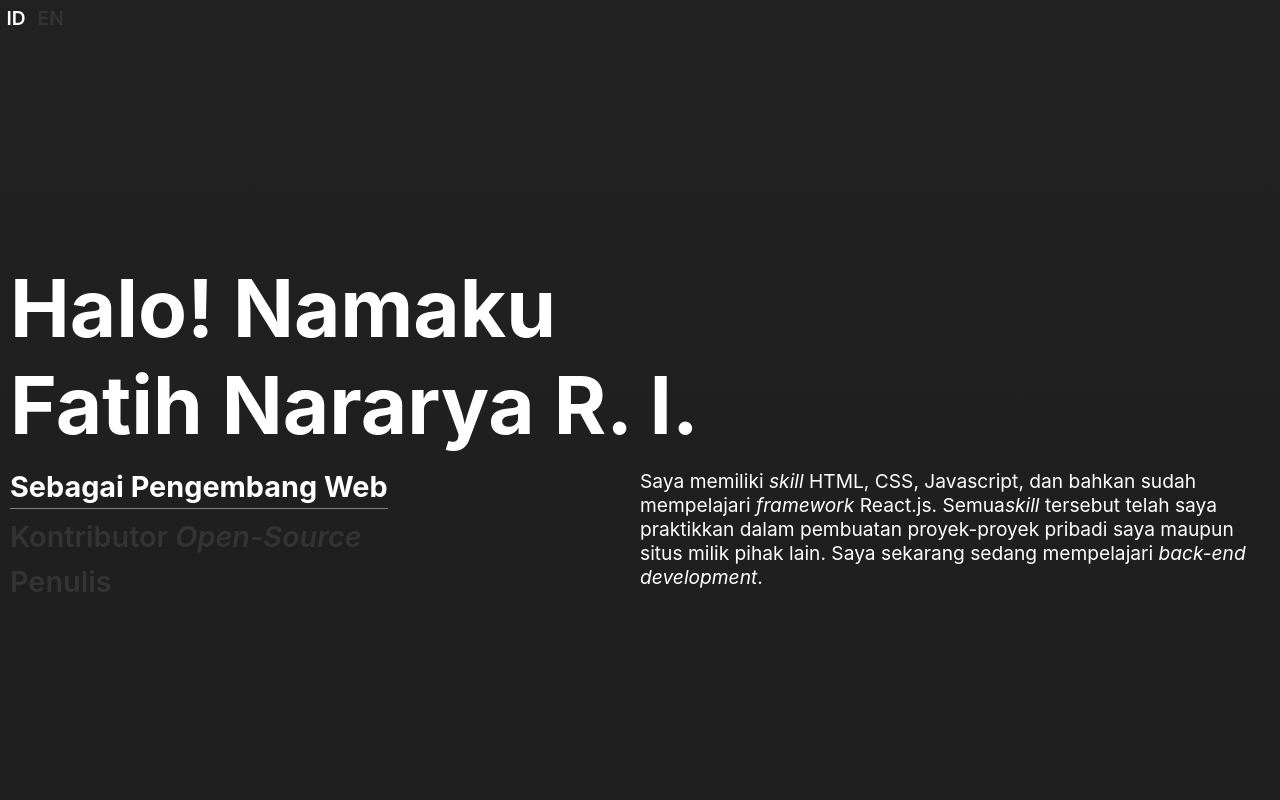
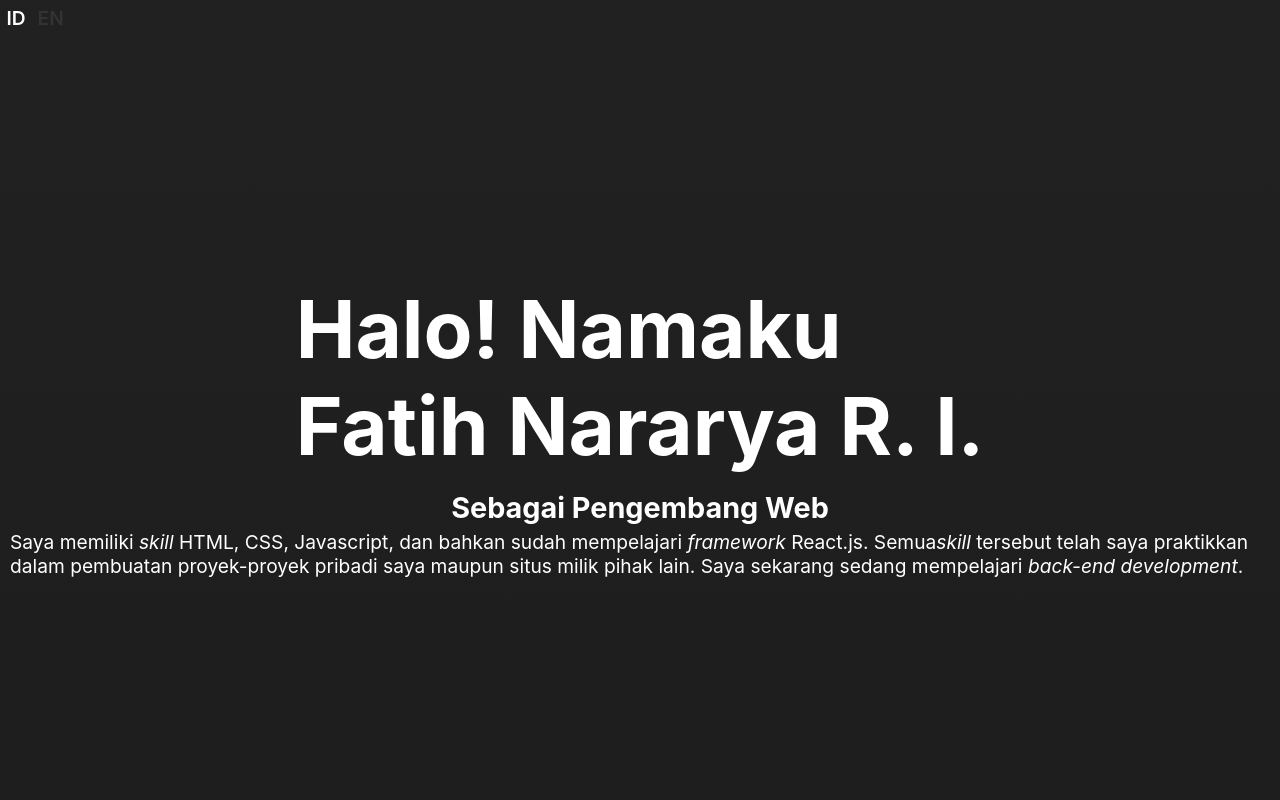
Before and after one commit to Fatih20/FatihNRI, a React (Create React App) app: page / in a window 1280 px wide. Shown: the top 800 px of the page. Built offline with nearby package versions, Linux system fonts and the light colour scheme.

Commit message:
Preliminary work for new profile design.

```diff
--- a/src/components/profile.js
+++ b/src/components/profile.js
@@ -36,7 +36,9 @@ const MainWithinPadding = styled.div`
 
 const Title = styled.h1`
     font-size: 2.5em;
+    margin: 0 auto;
     /* margin-top: 6rem; */
+    /* border : solid 1px white; */
 `;
 
 const Buffer = styled.div`
@@ -46,20 +48,23 @@ const Buffer = styled.div`
 const BottomContainer = styled.div`
     align-items: flex-start;
     display: flex;
+    flex-direction: column;
     font-size: 0.6em;
+    gap: 0.25em;
     width: 100%;
+
+    & > * {
+        margin: 0 auto;
+    }
+
     /* height: calc(100vh - 1rem - 2.5em - 0.5em); */
 
     /* border : solid 1px white; */
-
-    & > * {
-        width: 50%;
-    }
 `;
 
 const WhatAmILine = styled.h2`
-    border-bottom: solid 1px ${({theme}) => shadeColor(theme.standaloneBorder, -50)};
-    padding-bottom: 0.15em;
+    /* border-bottom: solid 1px ${({theme}) => shadeColor(theme.standaloneBorder, -50)}; */
+    /* padding-bottom: 0.15em; */
 `;
 
 const OccupationContainer = styled.div`
@@ -153,7 +158,7 @@ export default function Profile (){
                 <BottomContainer>
                     <OccupationContainer>
                         <WhatAmILine dangerouslySetInnerHTML={{ __html : whatAmI() }}/>
-                        {rearrangedOccupations().map(occupationMaker)}
+                        {/* {rearrangedOccupations().map(occupationMaker)} */}
                     </OccupationContainer>
                     <SummaryContainer>
                         <p dangerouslySetInnerHTML={{ __html : occupations[indexOfShownOccupation]["summary"] }} />
```
